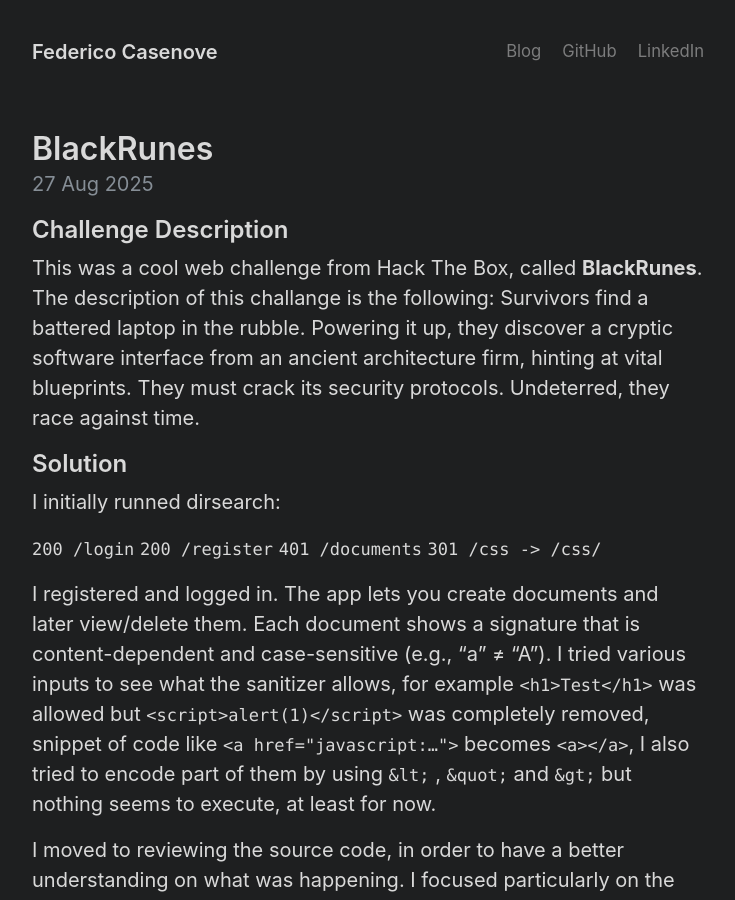
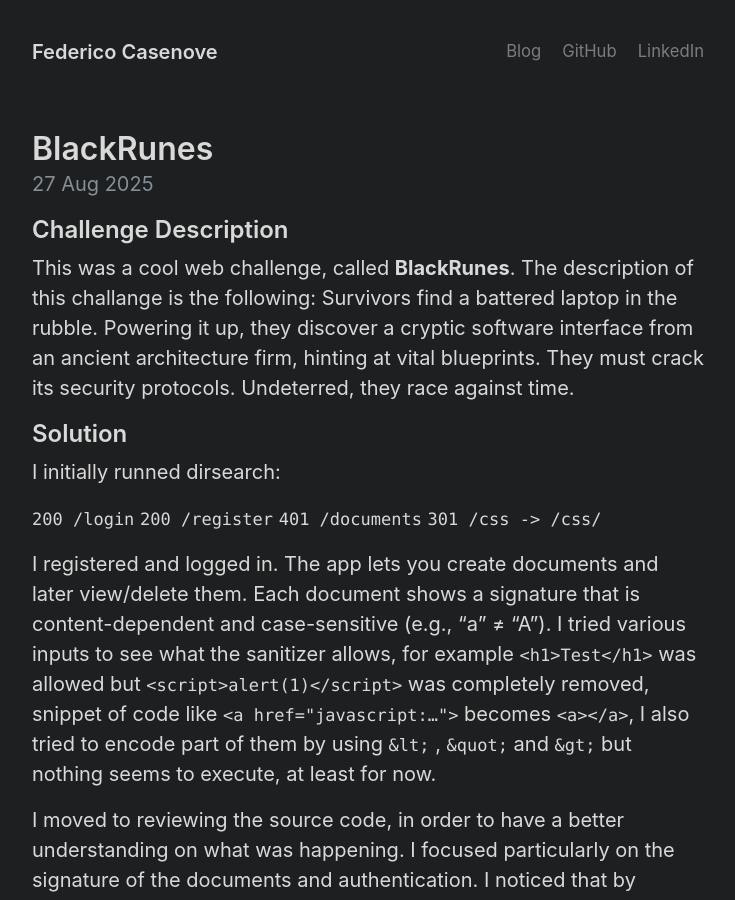
Before and after one commit to xirver/xirver.github.io, a Jekyll site: the page built from _posts/2025-08-27-BlackRunes.md, in a window 1280 px wide and 900 px high. Shown: the whole window, without its empty margins (272-1007 px from the left). Built offline with Jekyll 4.4.1, drawn with Linux system fonts in a browser that asks for light colours.

Commit message:
Update 2025-08-27-BlackRunes.md

```diff
--- a/_posts/2025-08-27-BlackRunes.md
+++ b/_posts/2025-08-27-BlackRunes.md
@@ -5,7 +5,7 @@
 ---
 
 ## Challenge Description
-This was a cool web challenge from Hack The Box, called **BlackRunes**. The description of this challange is the following: Survivors find a battered laptop in the rubble. Powering it up, they discover a cryptic software interface from an ancient architecture firm, hinting at vital blueprints. They must crack its security protocols. Undeterred, they race against time.
+This was a cool web challenge, called **BlackRunes**. The description of this challange is the following: Survivors find a battered laptop in the rubble. Powering it up, they discover a cryptic software interface from an ancient architecture firm, hinting at vital blueprints. They must crack its security protocols. Undeterred, they race against time.
 
 ## Solution
 I initially runned dirsearch:
```
